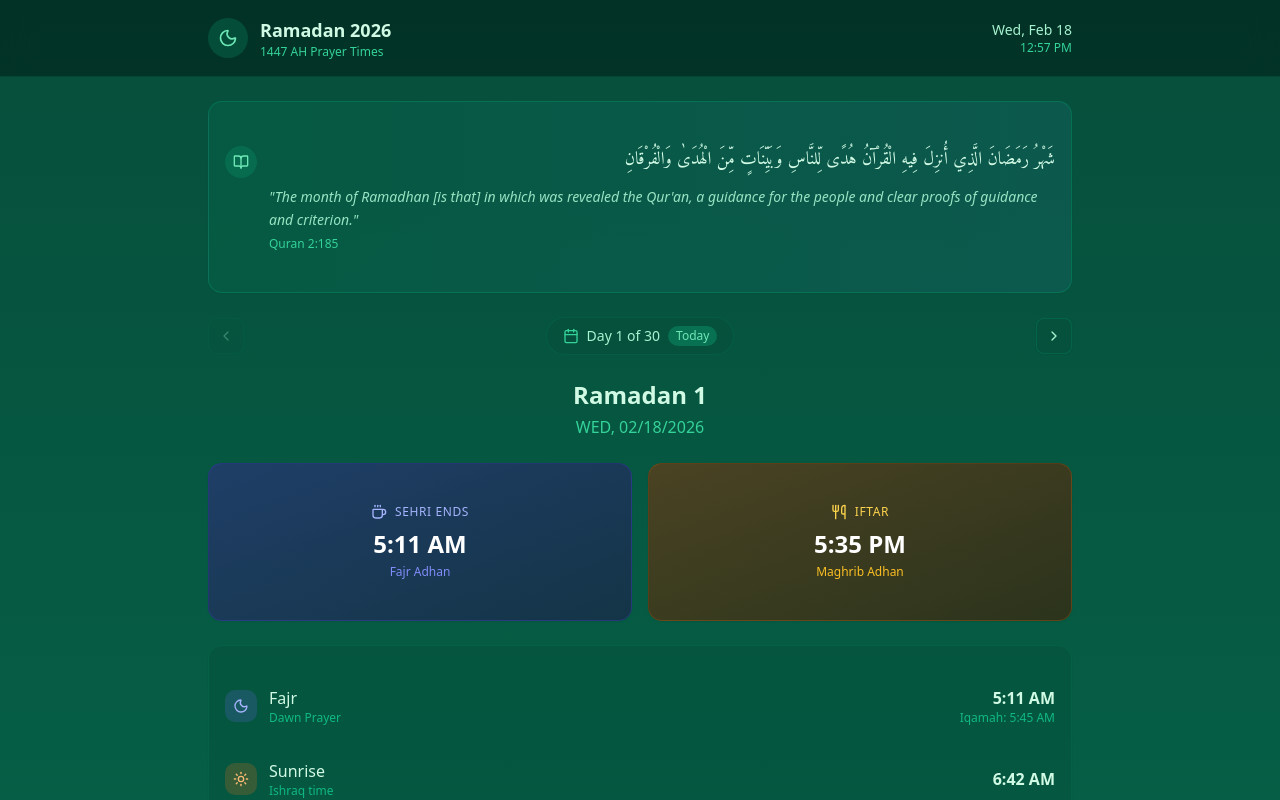
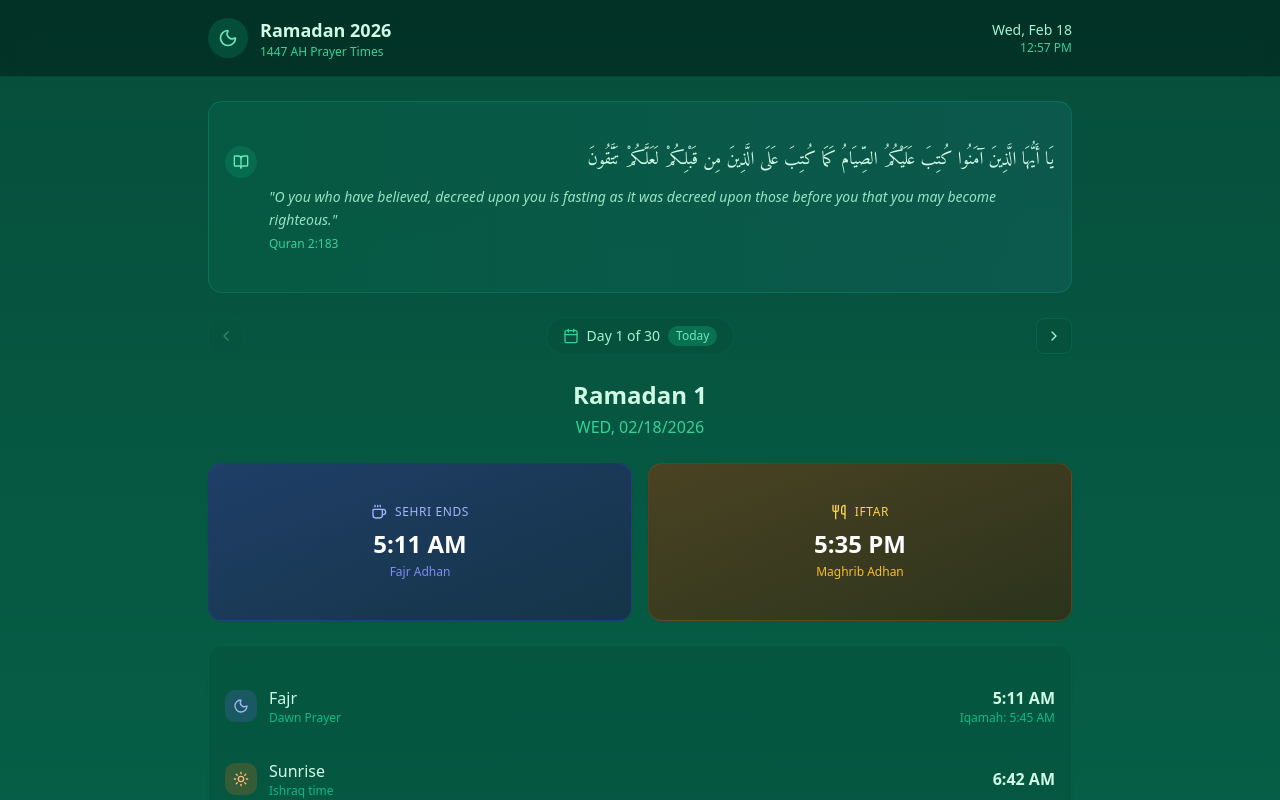
Before and after one commit to sadiulchyon/ramadan_schedules_cimic, a React (Vite) app: page / in a window 1280 px wide. Shown: the top 800 px of the page. Built offline with nearby package versions, Linux system fonts and the light colour scheme.

Commit message:
Increase Quran ayat rotation interval to 8 seconds

```diff
--- a/src/App.tsx
+++ b/src/App.tsx
@@ -21,7 +21,7 @@ function App() {
   useEffect(() => {
     const ayatTimer = setInterval(() => {
       setCurrentAyatIndex((prev) => (prev + 1) % quranAyats.length);
-    }, 4000);
+    }, 8000);
     return () => clearInterval(ayatTimer);
   }, []);
 
```
